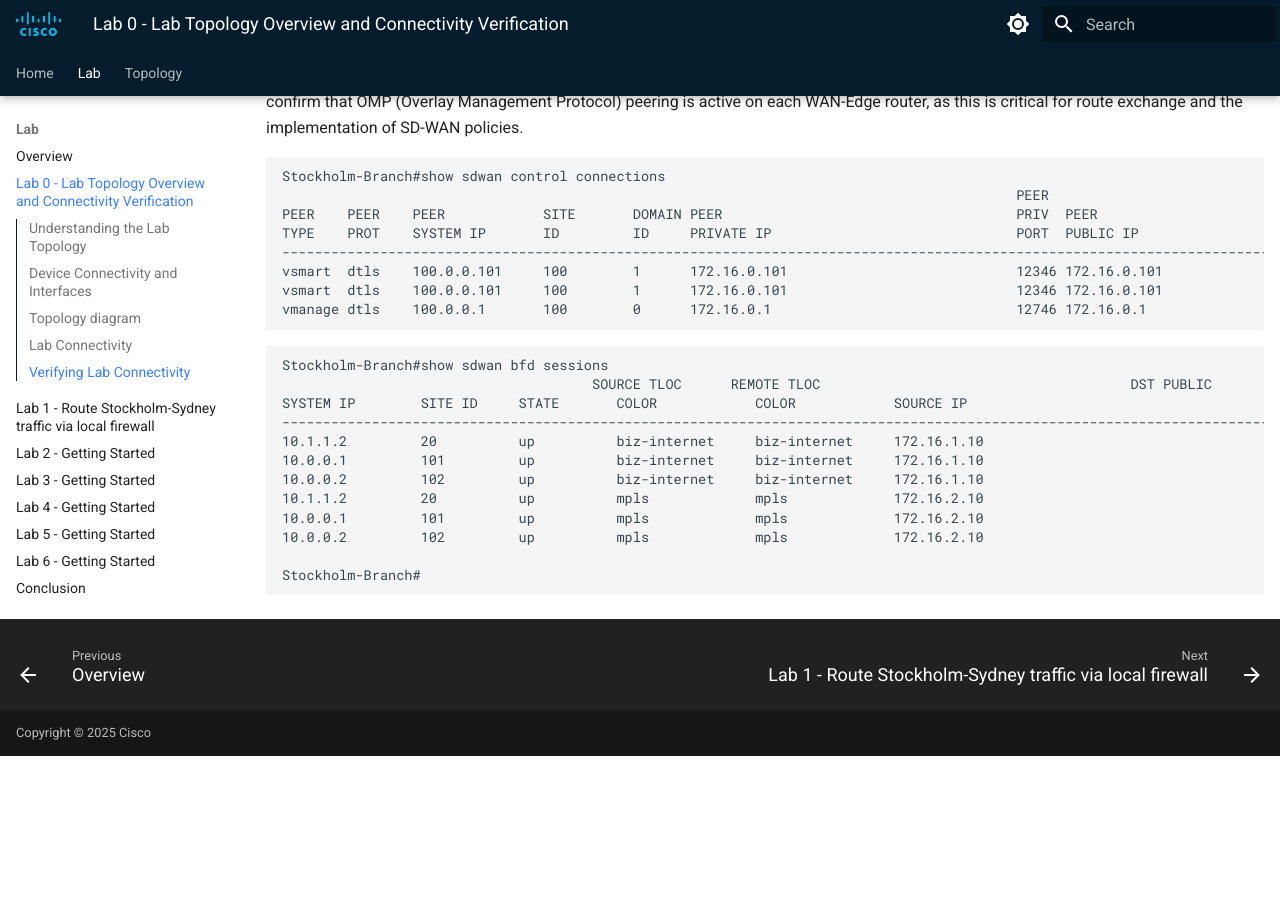
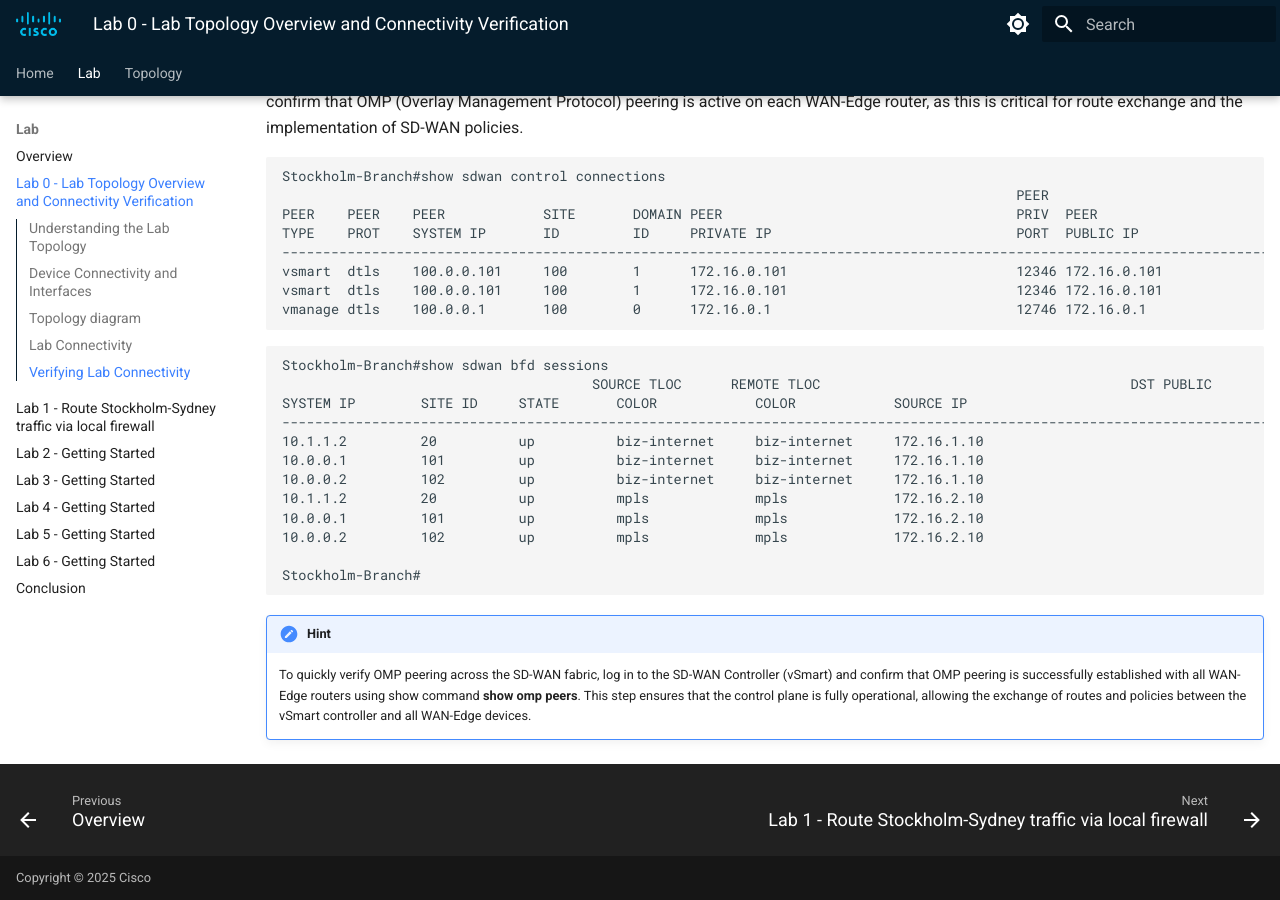
Before and after one commit to ciscodocs/ltrent-2008-clemea25, an MkDocs documentation site: the page built from docs/lab0_getting_started.md, in a window 1280 px wide and 900 px high, scrolled down 4619 px. Built offline with MkDocs 1.6.1 and Material for MkDocs 9.7.7, drawn with Linux system fonts in a browser that asks for light colours; before the commit the page ends 5375 px from its top, so only the background shows below that.

Commit message:
Lab 0 Task finalized.

````diff
--- a/docs/lab0_getting_started.md
+++ b/docs/lab0_getting_started.md
@@ -164,3 +164,6 @@ SYSTEM IP        SITE ID     STATE       COLOR            COLOR            SOURC
 
 Stockholm-Branch#
 ```
+
+!!! hint
+    To quickly verify OMP peering across the SD-WAN fabric, log in to the SD-WAN Controller (vSmart) and confirm that OMP peering is successfully established with all WAN-Edge routers using show command **show omp peers**. This step ensures that the control plane is fully operational, allowing the exchange of routes and policies between the vSmart controller and all WAN-Edge devices.
````
